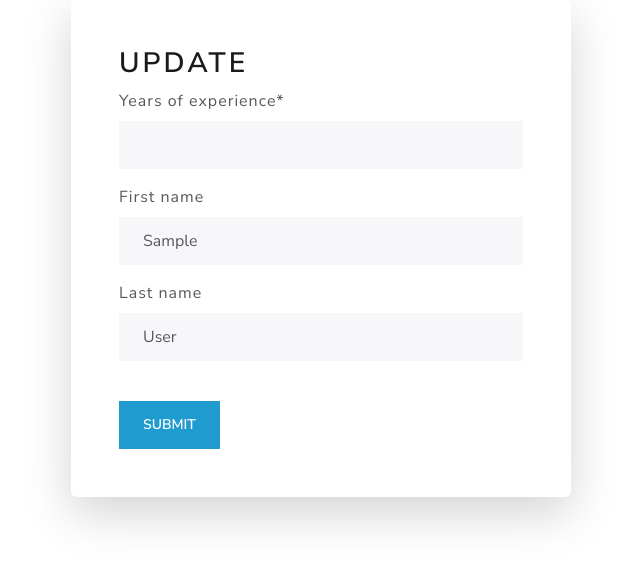
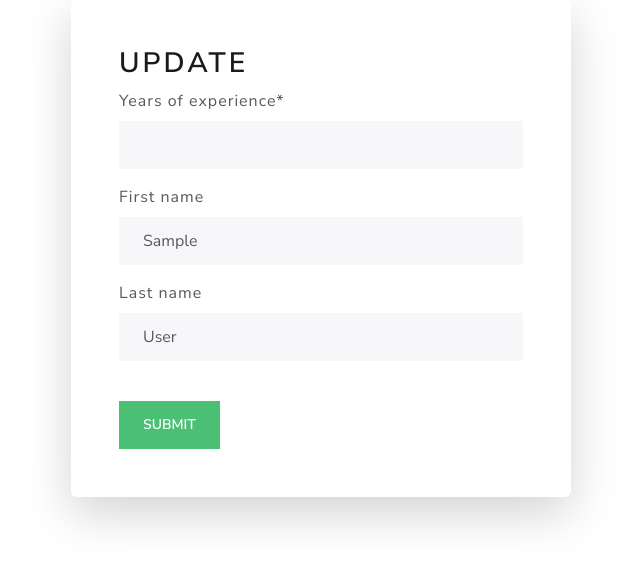
Before and after one commit to VladKyianytsia/kitchen-management-system, a Django app: page /cook/1/update in a window 1280 px wide. Shown: the part 110-675 px from the top of the page, without its empty margins (319-959 px from the left). Run offline with Django 5.2, Linux system fonts and the light colour scheme; the visitor is signed in with stand-in values (Sample User, id 1); data comes from the database, SQL or seed files in the repository; some libraries are stand-ins or nearby versions.

Commit message:
changed button color on profile update page blue -> green

```diff
--- a/templates/kitchen/cook_form.html
+++ b/templates/kitchen/cook_form.html
@@ -8,7 +8,7 @@
       {% csrf_token %}
       {{ form|crispy }}
       <br>
-      <input class="btn btn-info" type="submit" value="Submit">
+      <input class="btn btn-success" type="submit" value="Submit">
     </form>
   </div>
 {% endblock %}
```
